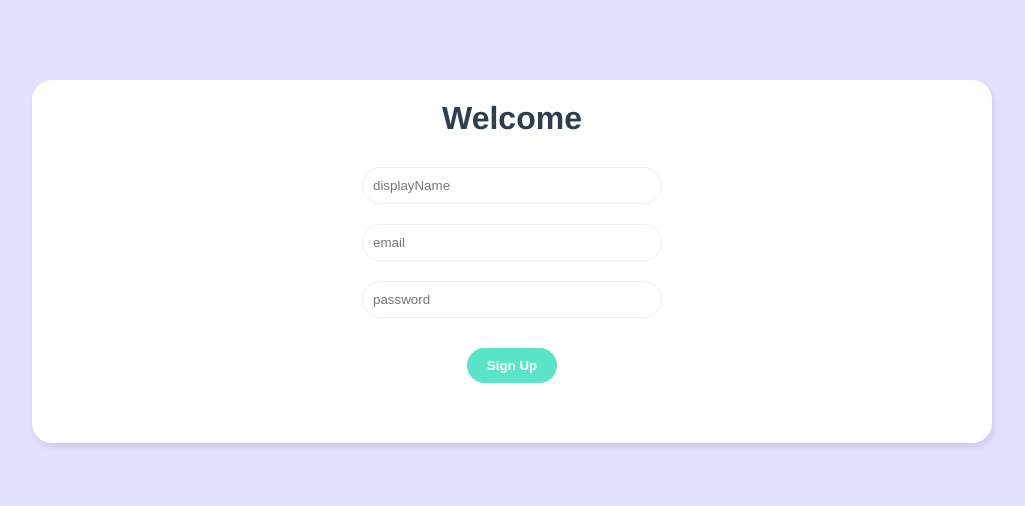
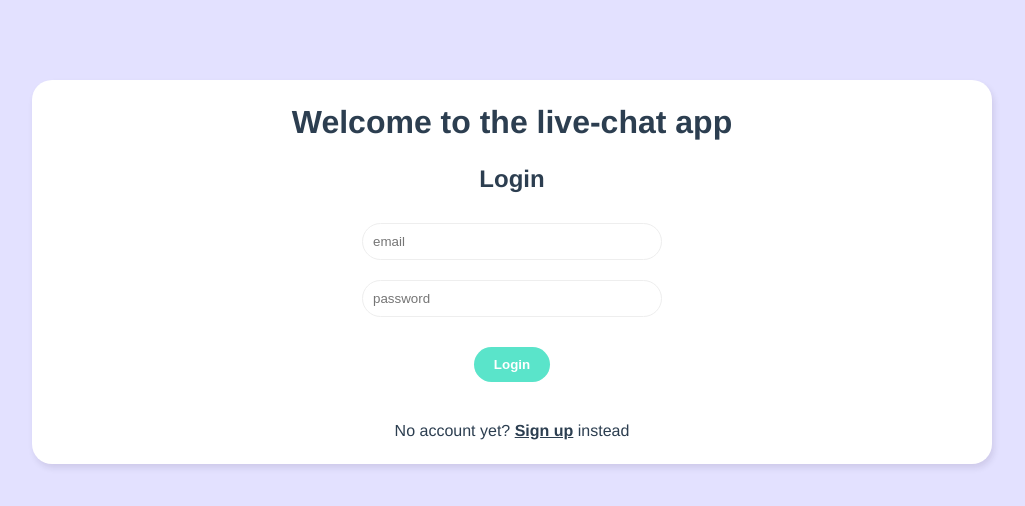
Before and after one commit to digaodev/vue-live-chat, a Vue app: page / in a window 1280 px wide. Shown: the top 506 px of the page, without its empty margins (128-1153 px from the left). Built offline with nearby package versions, Linux system fonts and the light colour scheme.

Commit message:
feat: add login/signup show logic

```diff
--- a/src/views/Welcome.vue
+++ b/src/views/Welcome.vue
@@ -1,23 +1,57 @@
 <template>
   <div class="welcome container">
-    <h1>Welcome</h1>
+    <h1>Welcome to the live-chat app</h1>
+
+    <div v-if="isShowingLogin">
+      <h2>Login</h2>
+      <LoginForm />
+      <p>
+        No account yet? <span @click="toggleAuthMode">Sign up</span> instead
+      </p>
+    </div>
+
+    <div v-else>
+      <h2>Sign up</h2>
       <SignupForm />
+      <p>
+        Already have an account?
+        <span @click="toggleAuthMode">Login</span> instead
+      </p>
+    </div>
   </div>
 </template>
 
 <script>
-import SignupForm from '../components/SignupForm.vue'
+import LoginForm from "../components/LoginForm.vue";
+import { ref } from "vue";
+
+import SignupForm from "../components/SignupForm.vue";
 
 export default {
   name: "Welcome",
-  components: { SignupForm }
+  components: {
+    LoginForm,
+    SignupForm,
+  },
+  setup() {
+    const isShowingLogin = ref(true);
+
+    function toggleAuthMode() {
+      isShowingLogin.value = !isShowingLogin.value;
+    }
+
+    return { isShowingLogin, toggleAuthMode };
+  },
 };
 </script>
 
 <style>
 .welcome {
   text-align: center;
-    padding: 20px 0;
+  padding: 24px 0;
+}
+.welcome h1 {
+  margin-bottom: 24px;
 }
 /* form styles */
 .welcome form {
@@ -37,7 +71,7 @@ export default {
   color: #999;
   margin: 10px auto;
 }
-  .welcome span{
+.welcome span {
   font-weight: bold;
   text-decoration: underline;
   cursor: pointer;
```
Lines whose indentation alone changed are shown as unchanged.
